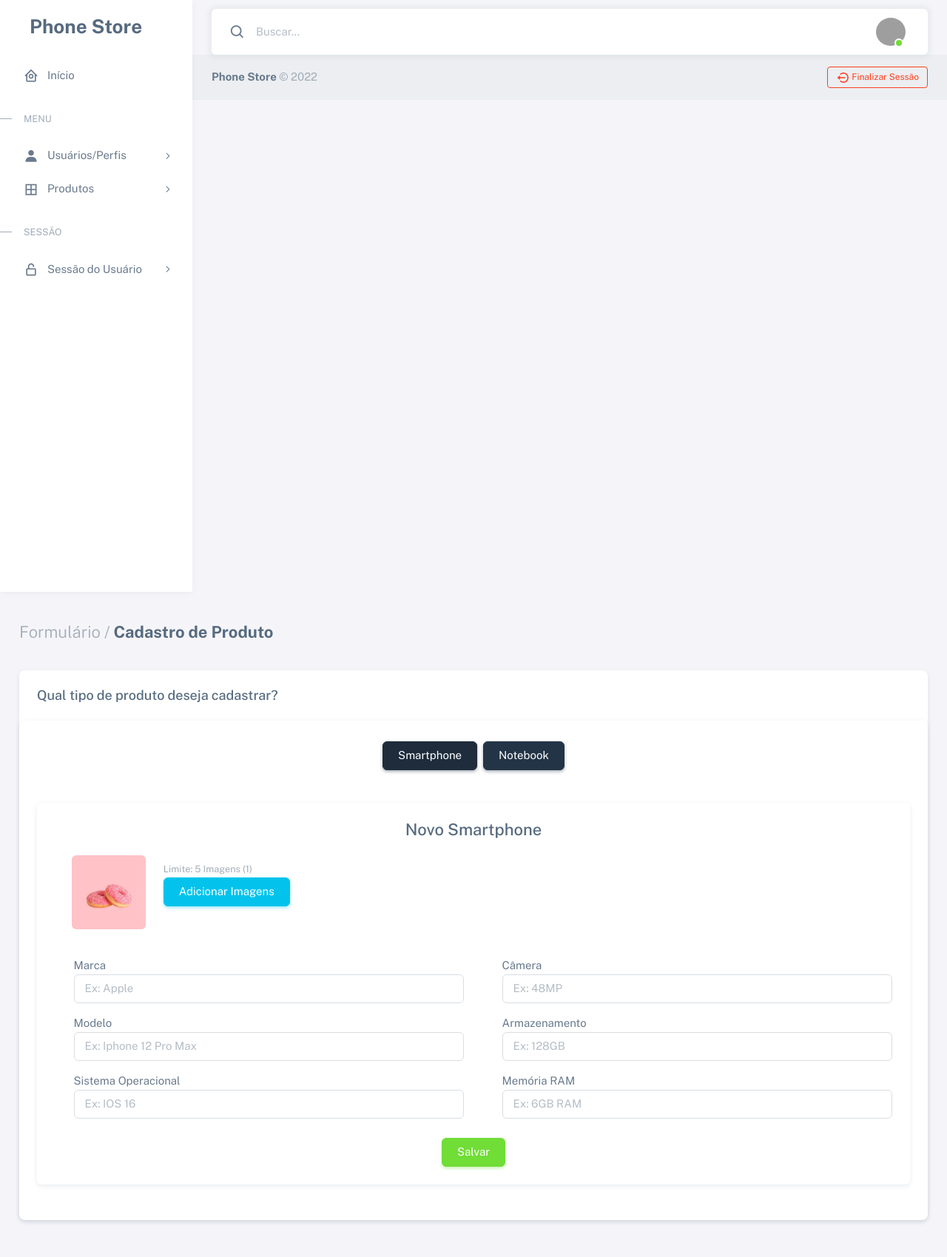
After one commit to CLucasrodrigues22/Phone-Store, a PHP site: template resources/views/products/create.phtml in a window 1280 px wide. The commit adds this page. Shown: the whole page at 74% size. Run offline with PHP 8.4, Linux system fonts and the light colour scheme; the template is opened without the code that fills it, so the values that code supplies are empty; the visitor is signed in with stand-in values (Sample User, id 1); grey boxes are pictures that could not be loaded.

Commit message:
Cadastrando produtos e tratando imagens

```diff
--- a/resources/layouts/header.phtml
+++ b/resources/layouts/header.phtml
@@ -10,9 +10,6 @@
     </title>
 
     <meta name="description" content="" />
-
-    <!-- Favicon -->
-    <link rel="icon" type="image/x-icon" href="/assets/img/favicon/favicon.ico" />
 
     <!-- Fonts -->
     <link rel="preconnect" href="https://fonts.googleapis.com" />
--- /dev/null
+++ b/resources/views/products/create.phtml
@@ -0,0 +1,125 @@
+<div class="container-xxl flex-grow-1 container-p-y">
+    <h4 class="fw-bold py-3 mb-4"><span class="text-muted fw-light">Formulário /</span> Cadastro de Produto</h4>
+    <div class="row">
+        <div class="col-xl-12">
+            <div class="card mb-4">
+                <h5 class="card-header">Qual tipo de produto deseja cadastrar?</h5>
+                <div class="card h-100">
+                    <div class="card-header justify-content-center">
+                        <ul class="nav nav-pills mb-3 justify-content-center" role="tablist">
+                            <li class="nav-item">
+                                <a href="#smartphone" class="btn btn-dark m-1 active" role="tab" data-bs-toggle="tab" aria-controls="smartphone" aria-selected="true">
+                                    Smartphone
+                                </a>
+                            </li>
+                            <li class="nav-item">
+                                <a href="#notebook" class="btn btn-dark m-1" role="tab" data-bs-toggle="tab" aria-controls="notebook" aria-selected="false">
+                                    Notebook
+                                </a>
+                            </li>
+                        </ul>
+                    </div>
+                    <div class="card-body nav-align-top mb-4">
+                        <div class="tab-content">
+                            <div class="tab-pane fade active show" id="smartphone" role="tabpanel">
+                                <h4 class="d-flex justify-content-center">Novo Smartphone</h4>
+                                <form action="/storeproduct?p=newsmartphone" method="post" enctype="multipart/form-data">
+                                    <div class="d-flex align-items-start align-items-sm-center gap-4" style="margin: 2%;">
+                                        <img src="../assets/img/elements/13.jpg" alt="user-avatar " class="d-block rounded" height="100" width="100" id="uploadedAvatar">
+                                        <div class="button-wrapper">
+                                        <small class="text-muted">Limite: 5 Imagens (1)</small><br>
+                                            <label for="upload" class="btn btn-info me-2 mb-4" tabindex="0">
+                                                <span class="d-none d-sm-block">Adicionar Imagens </span>
+                                                <i class="bx bx-upload d-block d-sm-none"></i>
+                                                <input type="file" id="upload" class="account-file-input" hidden="" name="photo[]" multiple accept="image/png, image/jpg">
+                                            </label>
+                                        </div>
+                                    </div>
+                                    <div class="row gy-3">
+                                        <div class="col-md">
+                                            <div class="form-check mt-3">
+                                                <label class="form-control-label" for="marca"> Marca </label>
+                                                <input class="form-control" type="text" id="marca" name="marca" placeholder="Ex: Apple">
+                                            </div>
+                                            <div class="form-check mt-3">
+                                                <label class="form-control-label" for="modelo"> Modelo </label>
+                                                <input class="form-control" type="text" id="modelo" name="modelo" placeholder="Ex: Iphone 12 Pro Max">
+                                            </div>
+                                            <div class="form-check mt-3">
+                                                <label class="form-control-label" for="sistema "> Sistema Operacional </label>
+                                                <input class="form-control" type="text" id="sistema " name="sistema" placeholder="Ex: IOS 16">
+                                            </div>
+                                        </div>
+                                        <div class="col-md">
+                                            <div class="form-check mt-3">
+                                                <label class="form-control-label" for="camera"> Câmera </label>
+                                                <input class="form-control" type="text" id="camera" name="camera" placeholder="Ex: 48MP">
+                                            </div>
+                                            <div class="form-check mt-3">
+                                                <label class="form-control-label" for="memoria"> Armazenamento </label>
+                                                <input class="form-control" type="text" id="memoria" name="memoria" placeholder="Ex: 128GB">
+                                            </div>
+                                            <div class="form-check mt-3">
+                                                <label class="form-control-label" for="ram"> Memória RAM </label>
+                                                <input class="form-control" type="text" id="ram" name="ram" placeholder="Ex: 6GB RAM">
+                                            </div>
+                                        </div>
+                                    </div>
+                                    <div class="d-flex justify-content-center pt-4 gap-2">
+                                        <div>
+                                            <button type="submit" class="btn btn-success">Salvar</button>
+                                        </div>
+                                    </div>
+                                </form>
+                            </div>
+                            <div class="tab-pane fade" id="notebook" role="tabpanel">
+                                <h4 class="d-flex justify-content-center">Novo Notebook</h4>
+                                <form action="/storeproduct?p=newnotebook" method="post">
+                                    <div class="row gy-3">
+                                        <div class="col-md">
+                                            <div class="form-check mt-3">
+                                                <label class="form-control-label" for="marca"> Marca </label>
+                                                <input class="form-control" type="text" id="marca" name="marca" placeholder="Ex: Dell">
+                                            </div>
+                                            <div class="form-check mt-3">
+                                                <label class="form-control-label" for="modelo"> Modelo </label>
+                                                <input class="form-control" type="text" id="modelo" name="modelo" placeholder="Ex: inspiron i5">
+                                            </div>
+                                            <div class="form-check mt-3">
+                                                <label class="form-control-label" for="cpu"> Processador </label>
+                                                <input class="form-control" type="text" id="cpu" name="cpu" placeholder="Ex: Intel I5-9900">
+                                            </div>
+                                        </div>
+                                        <div class="col-md">
+                                            <div class="form-check mt-3">
+                                                <label class="form-control-label" for="ram"> Memória RAM </label>
+                                                <input class="form-control" type="text" id="ram" name="ram" placeholder="Ex: 16GB DDR4 2666mhz">
+                                            </div>
+                                            <div class="form-check mt-3">
+                                                <label class="form-control-label" for="gpu"> GPU (Placa de Video) </label>
+                                                <input class="form-control" type="text" id="gpu" name="gpu" placeholder="Ex: RTX 2060 6GB">
+                                            </div>
+                                            <div class="form-check mt-3">
+                                                <label class="form-control-label" for="tela"> Tela </label>
+                                                <input class="form-control" type="text" id="tela" name="tela" placeholder="Ex: 19.5 polegadas">
+                                            </div>
+                                            <div class="form-check mt-3">
+                                                <label class="form-control-label" for="armazenamento"> Armazenamento </label>
+                                                <input class="form-control" type="text" id="armazenamento" name="armazenamento" placeholder="Ex: SSD 250gb">
+                                            </div>
+                                        </div>
+                                    </div>
+                                    <div class="d-flex justify-content-center pt-4 gap-2">
+                                        <div>
+                                            <button type="submit" class="btn btn-success">Salvar</button>
+                                        </div>
+                                    </div>
+                                </form>
+                            </div>
+                        </div>
+                    </div>
+                </div>
+            </div>
+        </div>
+    </div>
+</div>
```
Also changed, not shown: app/Controllers/ProductController.php (added, +112 -0 lines), app/Models/Smartphone.php (added, +54 -0 lines), app/Route.php (+22 -0 lines), database/querys/tables.sql (+48 -0 lines), resources/layouts/headerOut.phtml (+0 -16 lines), resources/views/products/index.phtml (added, +50 -0 lines), 1 other file.
